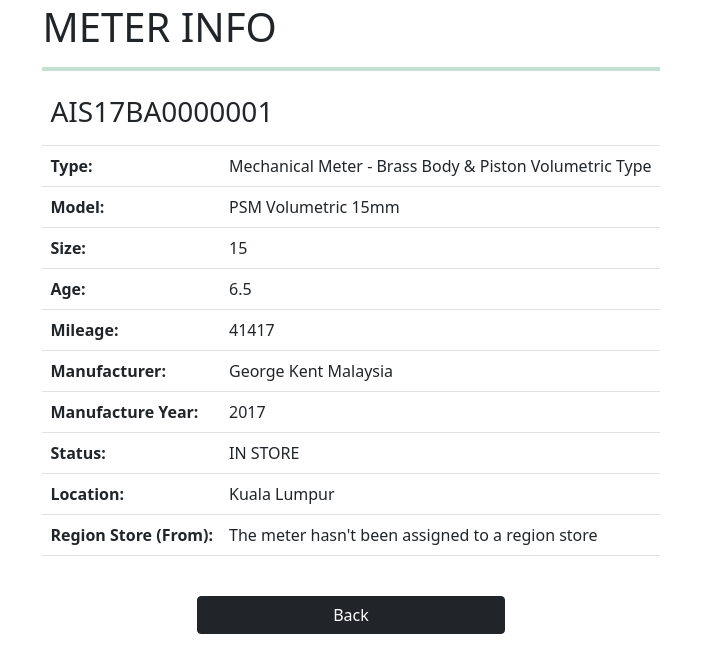
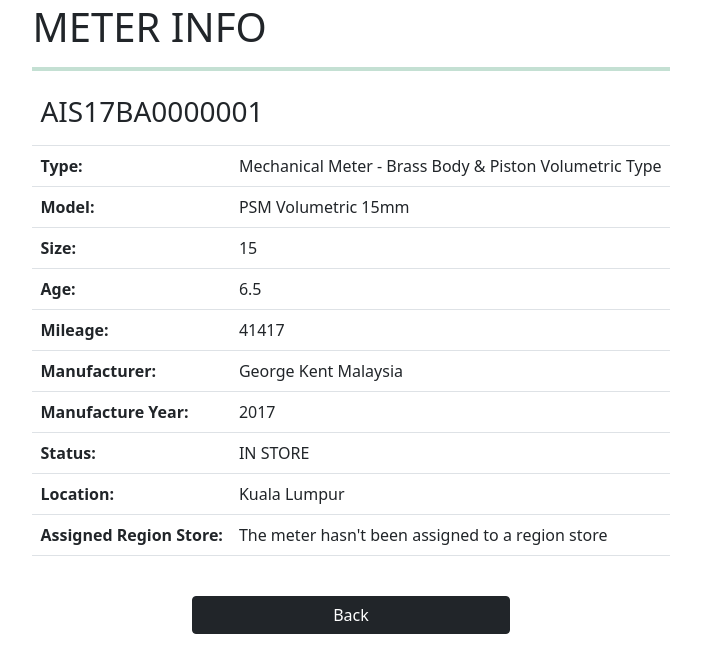
Before and after one commit to yoongzbear/meterIMS, a PHP site: page /meterInfo.php?serial_num=AIS17BA0000001 in a window 1280 px wide. Shown: the part 256-914 px from the top of the page, without its empty margins (289-990 px from the left). Run offline with PHP 8.4, Linux system fonts and the light colour scheme; data comes from the database, SQL or seed files in the repository.

Commit message:
Update meterInfo.php

```diff
--- a/meterInfo.php
+++ b/meterInfo.php
@@ -102,7 +102,8 @@
                 <th>Location:</th>
                 <td>" . $row['location_name'] . "</td>
             </tr>
-                <th>Region Store (From):</th>
+            <tr>
+                <th>Assigned Region Store:</th>
                 <td>" . $location_name. "</td>
             </tr>
             ";
```
